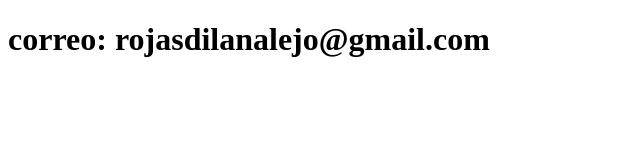
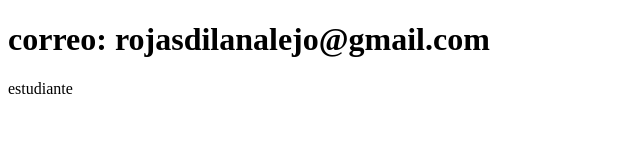
Before and after one commit to yolo504dj/sistema-de-registro, a plain HTML site: page contacto.html in a window 1280 px wide. Shown: the full height of the page, 0-640 px from the left. Drawn offline with Linux system fonts and the light colour scheme.

Commit message:
actualiza el contacto

```diff
--- a/contacto.html
+++ b/contacto.html
@@ -3,9 +3,10 @@
 <head>
     <meta charset="UTF-8">
     <meta name="viewport" content="width=device-width, initial-scale=1.0">
-    <title>Document</title>
+    <title>contacto</title>
 </head>
 <body>
     <h1>correo: rojasdilanalejo@gmail.com</h1>
+    <p>estudiante</p>
 </body>
 </html>
```
Also changed, not shown: 1 other file.
